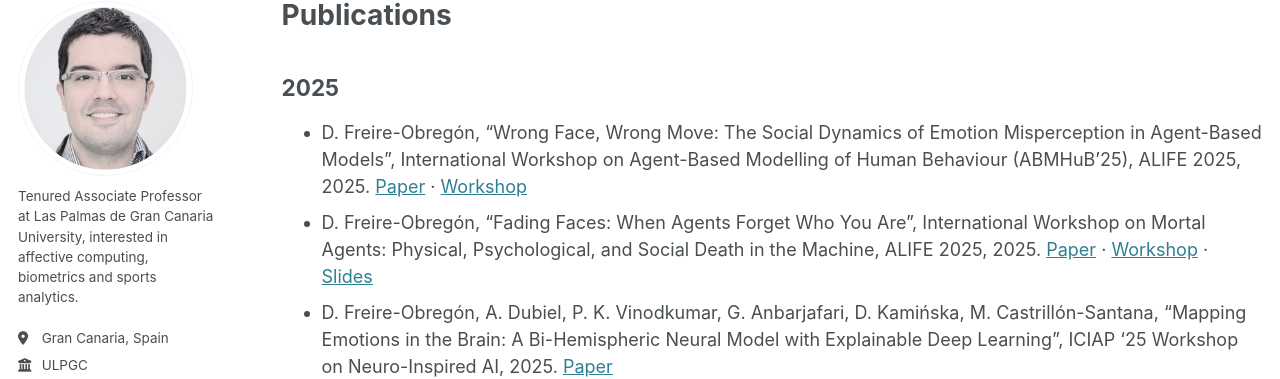
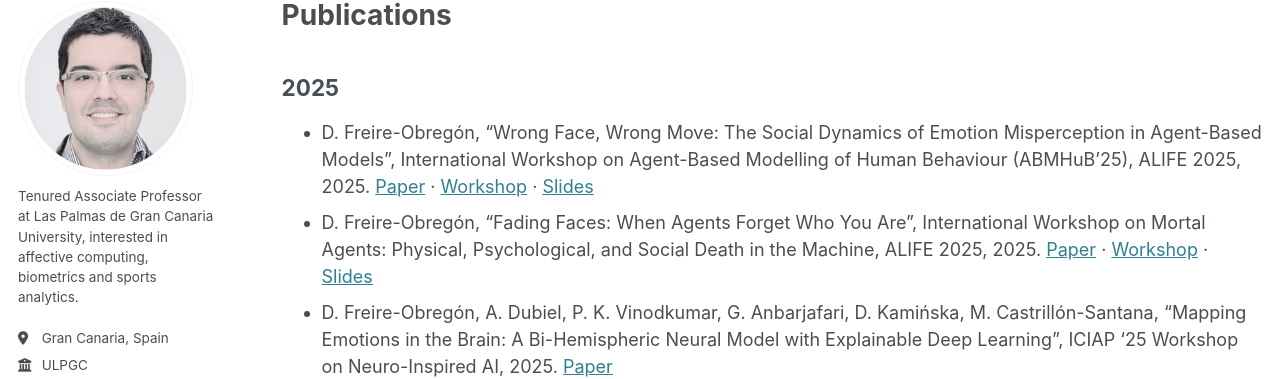
Before and after one commit to davidfreire/davidfreire.github.io, a Jekyll site: the page built from _pages/publications.md, in a window 1280 px wide and 900 px high. Shown: the part 105-484 px from the top of the window. Built offline with Jekyll 4.4.1, drawn with Linux system fonts in a browser that asks for light colours; some web fonts are replaced.

Commit message:
Update publications for 2025 with additional links
Added links to slides for two publications and updated the publication list for 2025.

```diff
--- a/_pages/publications.md
+++ b/_pages/publications.md
@@ -11,7 +11,7 @@ redirect_from:
 
 
 ## 2025
-- D. Freire-Obregón, "Wrong Face, Wrong Move: The Social Dynamics of Emotion Misperception in Agent-Based Models", International Workshop on Agent-Based Modelling of Human Behaviour (ABMHuB'25), ALIFE 2025, 2025. <a href="https://arxiv.org/abs/2509.00080" target="_blank">Paper</a> · <a href="http://abmhub.cs.ucl.ac.uk/2025/" target="_blank">Workshop</a>
+- D. Freire-Obregón, "Wrong Face, Wrong Move: The Social Dynamics of Emotion Misperception in Agent-Based Models", International Workshop on Agent-Based Modelling of Human Behaviour (ABMHuB'25), ALIFE 2025, 2025. <a href="https://arxiv.org/abs/2509.00080" target="_blank">Paper</a> · <a href="http://abmhub.cs.ucl.ac.uk/2025/" target="_blank">Workshop</a> · <a href="https://github.com/davidfreire/davidfreire.github.io/raw/master/files/2025_ABMHuB.pdf" target="_blank" download>Slides</a>
 - D. Freire-Obregón, "Fading Faces: When Agents Forget Who You Are", International Workshop on Mortal Agents: Physical, Psychological, and Social Death in the Machine, ALIFE 2025, 2025. <a href="https://zenodo.org/records/17233750" target="_blank">Paper</a> · <a href="https://sites.google.com/kyoto-u.ac.jp/mortalagents2025" target="_blank">Workshop</a> · <a href="https://github.com/davidfreire/davidfreire.github.io/raw/master/files/2025_Mortal_Agents_Fading_Faces.pdf" target="_blank" download>Slides</a>
 - D. Freire-Obregón, A. Dubiel, P. K. Vinodkumar, G. Anbarjafari, D. Kamińska, M. Castrillón-Santana, "Mapping Emotions in the Brain: A Bi-Hemispheric Neural Model with Explainable Deep Learning", ICIAP '25 Workshop on Neuro-Inspired AI, 2025. <a href="https://arxiv.org/abs/2507.12625" target="_blank">Paper</a>
 - D. Freire-Obregón, O. J. Santana, J. Lorenzo-Navarro, D. Hernández-Sosa, M. Castrillón-Santana, "Predicting Soccer Penalty Kick Direction Using Human Action Recognition", International Conference on Image Analysis and Processing (ICIAP), 2025. <a href="https://arxiv.org/abs/2507.12617" target="_blank">Paper</a>
```
